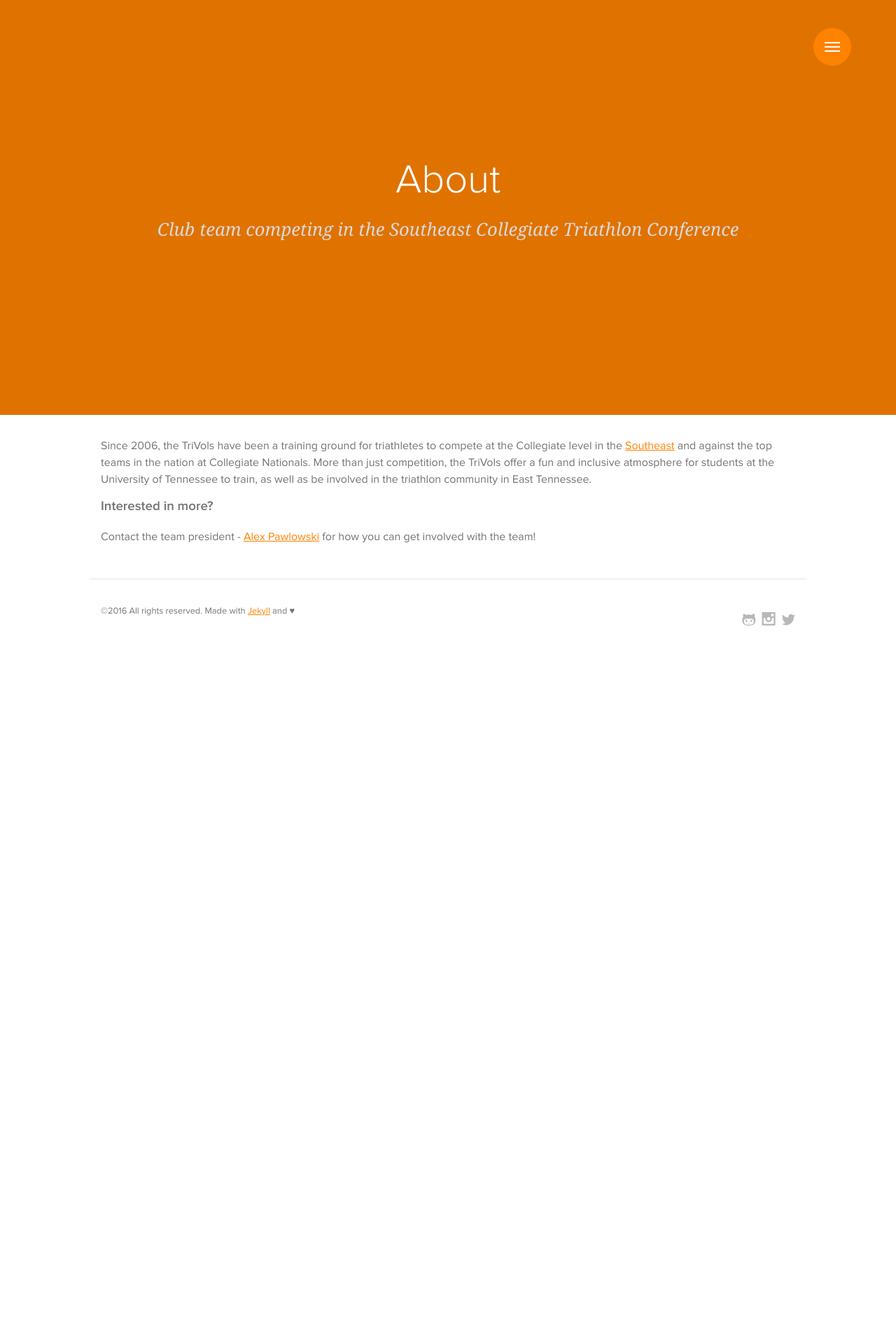
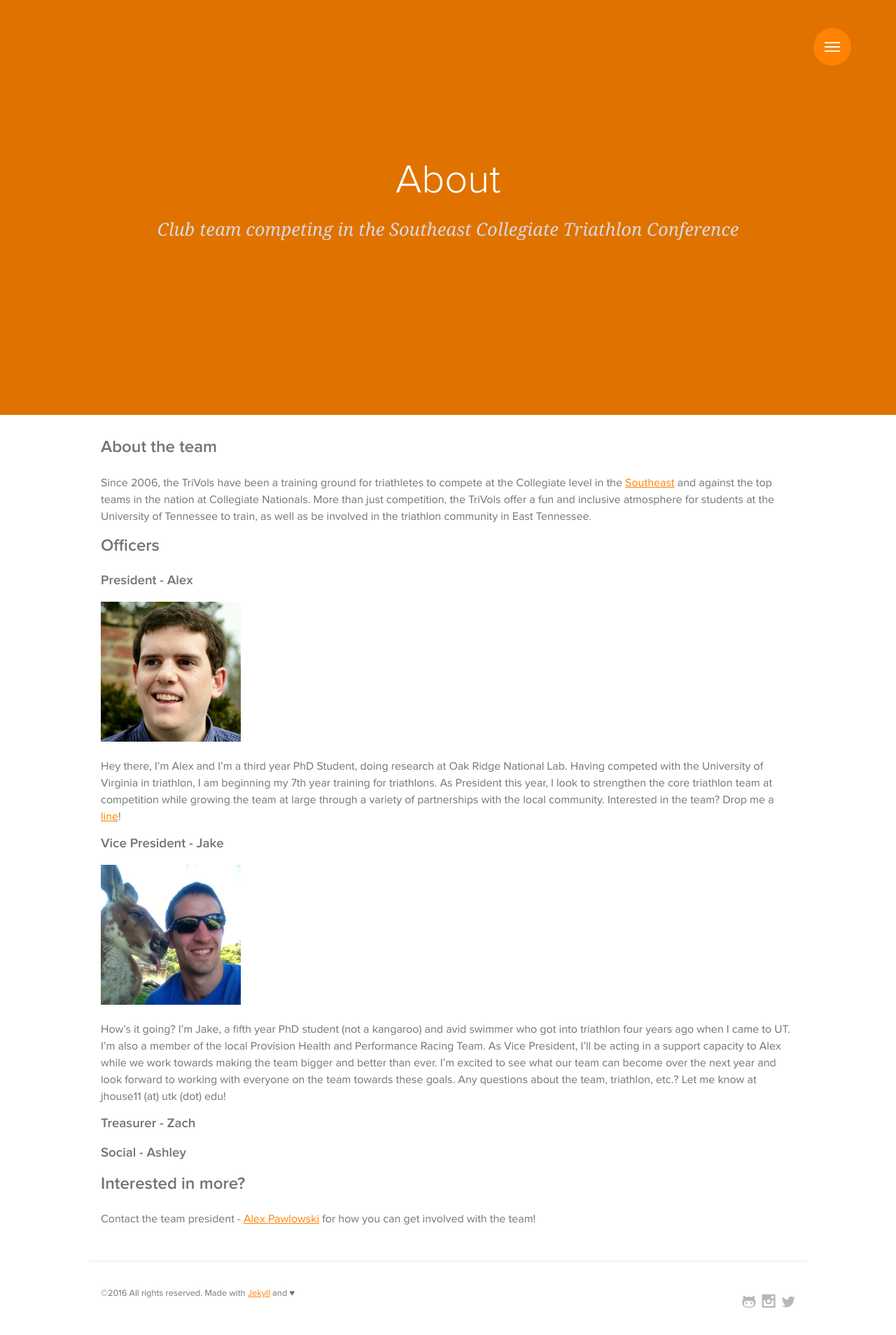
Before and after one commit to trivols/trivols.github.io, a Jekyll site: the page built from about.md, in a window 1280 px wide. Shown: the top 1908 px of the page at 70% size. Built offline with Jekyll 4.4.1, drawn with Linux system fonts in a browser that asks for light colours; some web fonts are replaced.

Commit message:
Adding in Officers Info

```diff
--- a/about.md
+++ b/about.md
@@ -4,9 +4,28 @@ title: About
 subtitle: Club team competing in the Southeast Collegiate Triathlon Conference
 permalink: /about/
 ---
+## About the team
 
 Since 2006, the TriVols have been a training ground for triathletes to compete at the Collegiate level in the [Southeast](http://sectc.org) and against the top teams in the nation at Collegiate Nationals. More than just competition, the TriVols offer a fun and inclusive atmosphere for students at the University of Tennessee to train, as well as be involved in the triathlon community in East Tennessee.
 
-### Interested in more?
+## Officers
 
-Contact the team president - [Alex Pawlowski](mailto:apawlows@vols.utk.edu) for how you can get involved with the team!
+### President - Alex
+
+![Alex Pawlowski](/assets/images/alex-pawlowski.jpg){:height="200px" width="200px"}
+
+Hey there, I’m Alex and I’m a third year PhD Student, doing research at Oak Ridge National Lab. Having competed with the University of Virginia in triathlon, I am beginning my 7th year training for triathlons. As President this year, I look to strengthen the core triathlon team at competition while growing the team at large through a variety of partnerships with the local community. Interested in the team? Drop me a [line](mailto:{{site.author.email}})!
+
+### Vice President - Jake
+
+![Jake Houser](/assets/images/jake-houser.jpg){:height="200px" width="200px"}
+
+How’s it going?  I’m Jake, a fifth year PhD student (not a kangaroo) and avid swimmer who got into triathlon four years ago when I came to UT.  I’m also a member of the local Provision Health and Performance Racing Team.  As Vice President, I’ll be acting in a support capacity to Alex while we work towards making the team bigger and better than ever.  I’m excited to see what our team can become over the next year and look forward to working with everyone on the team towards these goals.  Any questions about the team, triathlon, etc.?  Let me know at jhouse11 (at) utk (dot) edu!
+
+### Treasurer - Zach
+
+### Social - Ashley
+
+## Interested in more?
+
+Contact the team president - [Alex Pawlowski](mailto:{{site.author.email}}) for how you can get involved with the team!
```
Also changed, not shown: assets/images/alex-pawlowski.jpg (renamed from images/author.jpg), assets/images/jake-houser.jpg (added).
